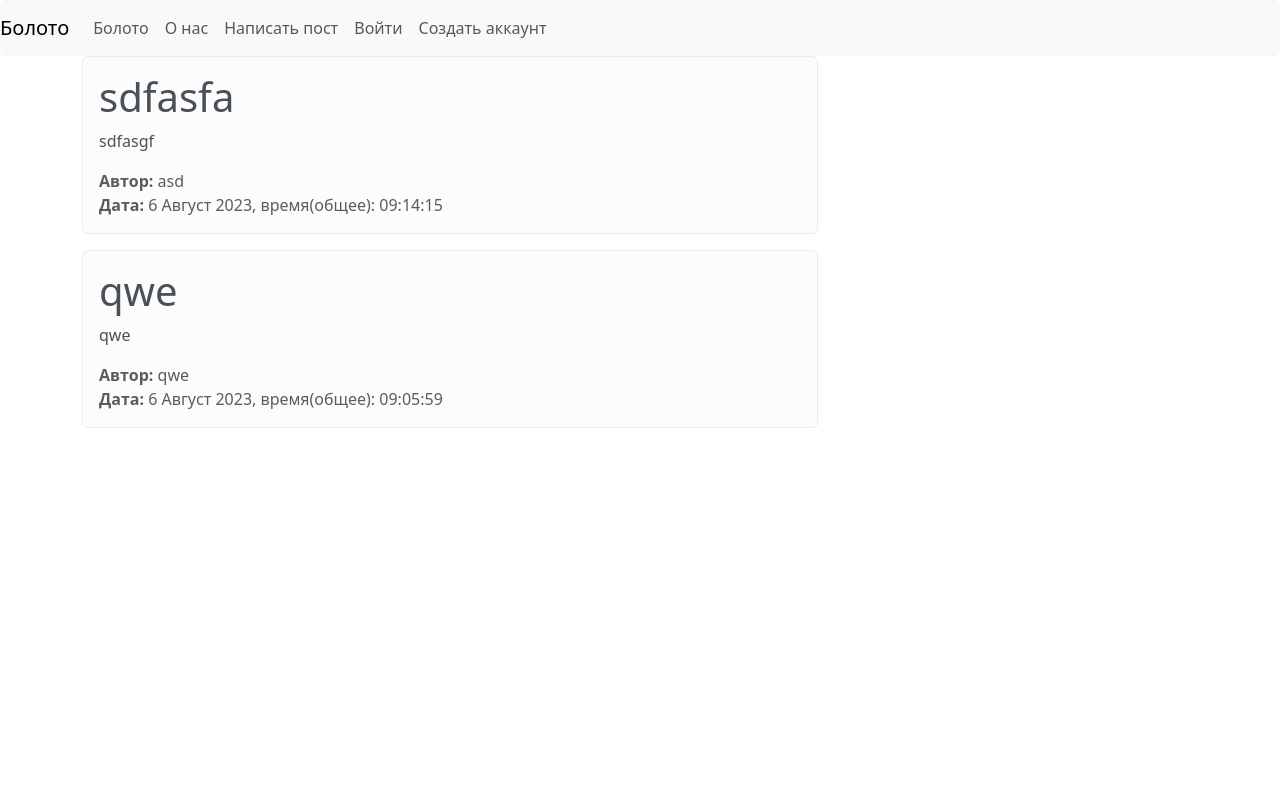
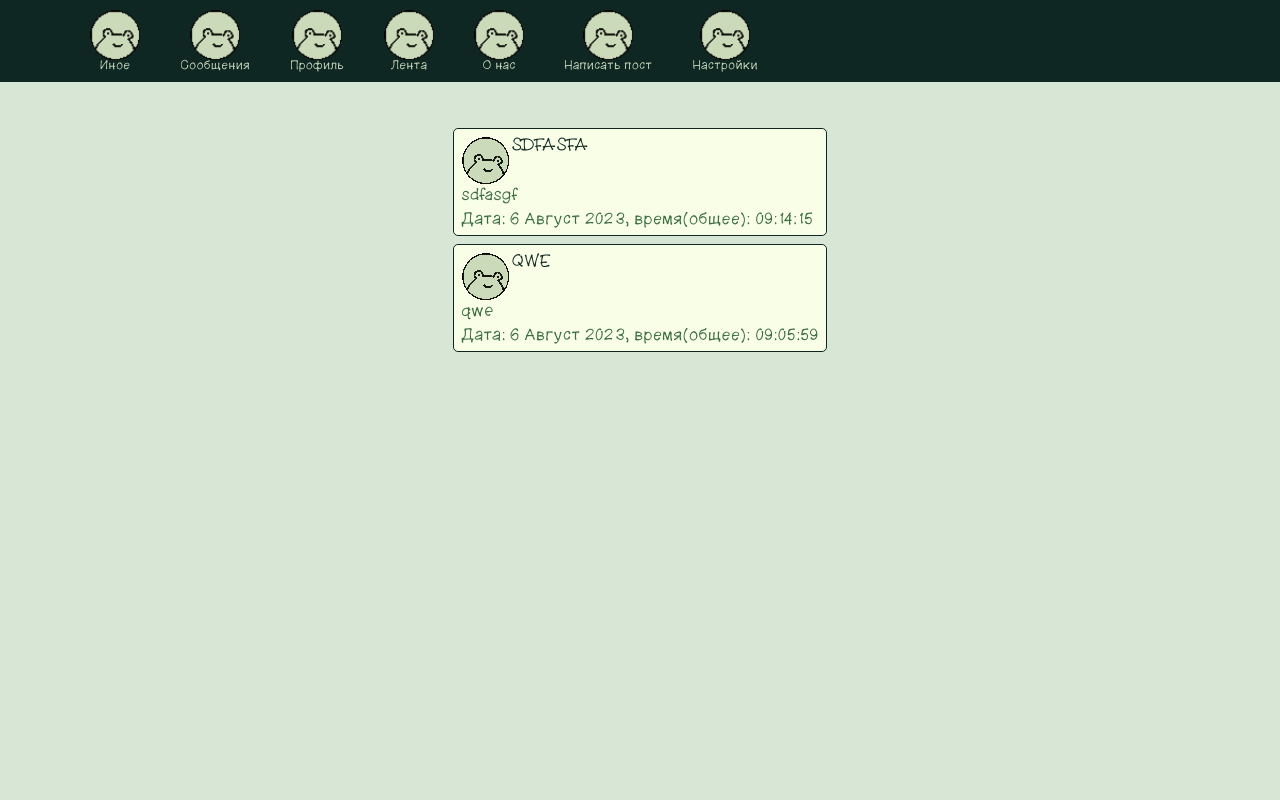
Before and after one commit to Teimir/Boloto, a Django app: page /boloto/ in a window 1280 px wide. Run offline with Django 4.2, Linux system fonts and the light colour scheme; data comes from the database, SQL or seed files in the repository.

Commit message:
Обновление стилей
от GleckStar

```diff
--- /dev/null
+++ b/blog/static/css/header.css
@@ -0,0 +1,218 @@
+.header {
+    position: fixed;
+    top: 0;
+    left: 0;
+    width: 100%;
+    z-index: 10;
+    background-color: var(--header-color);
+}
+
+.header_container {
+    max-width: 1200px;
+    margin: 0 auto;
+    display: flex;
+    padding: 0px 30px;
+    align-items: center;
+    justify-content: space-between;
+    min-height: 70px;
+}
+
+.header_logo {
+    border-radius: 10%;
+    background-image: url(../img/logo.png);
+    background-repeat: no-repeat;
+    background-size: contain;
+    position: relative;
+    z-index: 5;
+    width: 50px;
+    height: 50px;
+}
+
+.menu_list>li {
+    position: relative;
+}
+
+.menu_item {
+    display: flex;
+    flex-direction: column;
+    color: var(--text_header-color);
+    font-size: 12px;
+    align-items: center;
+}
+
+.menu_item_logo {
+    border-radius: 10%;
+    background-image: url(../img/logo.png);
+    background-repeat: no-repeat;
+    background-size: contain;
+    position: relative;
+    z-index: 5;
+    width: 50px;
+    height: 50px;
+}
+
+
+.menu_list>li:hover,
+.menu_list>li:hover .menu_item_text {
+    background-color: var(--menu_button_active-color);
+    color: var(--header-color);
+    border-radius: 10px;
+}
+
+/*.menu_sub-list {
+    position: absolute;
+    top: 100%;
+    right: 0;
+    background-color: var(--menu_button_active-color);
+    padding: 5px 0px 5px 0px;
+    min-width: 220px;
+}
+*/
+/*
+.menu_sub-list li {
+    padding: 5px 15px 5px 15px;
+    cursor: pointer;
+}
+
+.menu_sub-list li:hover {
+    background-color: var(--header-color);
+}
+
+.menu_sub-item {
+    color: #fff;
+}
+*/
+
+@media (min-width: 767px) {
+    .menu_list {
+        display: flex;
+        align-items: center;
+    }
+
+    .menu_list>li {
+        margin: 10px 20px;
+    }
+
+    .menu_sub-list {
+        opacity: 0;
+        visibility: hidden;
+        pointer-events: none;
+        transform: translate(0px, 3px);
+        transition: all 0.3s ease 0s;
+    }
+
+    .menu_list>li:hover .menu_sub-list {
+        opacity: 1;
+        visibility: visible;
+        transform: translate(0px, 0px);
+        pointer-events: all;
+    }
+}
+
+@media (max-width: 767px) {
+    .menu_icon {
+        z-index: 5;
+        display: block;
+        position: relative;
+        width: 30px;
+        height: 18px;
+        cursor: pointer;
+    }
+
+    .menu_icon span,
+    .menu_icon::before,
+    .menu_icon::after {
+        left: 0;
+        position: absolute;
+        height: 10%;
+        width: 100%;
+        transition: all 0.3s ease 0s;
+        background-color: var(--text_header-color);
+    }
+
+    .menu_icon::before,
+    .menu_icon::after {
+        content: "";
+    }
+
+    .menu_icon::before {
+        top: 0;
+    }
+
+    .menu_icon::after {
+        bottom: 0;
+    }
+
+    .menu_icon span {
+        top: 50%;
+        transform: scale(1) translate(0px, -50%);
+    }
+
+    .menu_icon._active span {
+        transform: scale(0) translate(0px, -50%);
+    }
+
+    .menu_icon._active::before {
+        top: 50%;
+        transform: rotate(-45deg) translate(0px, -50%);
+    }
+
+    .menu_icon._active::after {
+        bottom: 50%;
+        transform: rotate(45deg) translate(0px, 50%);
+    }
+
+    .menu_body {
+        position: fixed;
+        top: -100%;
+        left: 0;
+        width: 100%;
+        height: 100%;
+        background-color: rgba(20, 20, 20, 0.9);
+        padding: 100px 30px 30px 30px;
+        transition: top 0.3s ease 0s;
+        overflow: auto;
+    }
+
+    .menu_body._active {
+        top: 0;
+    }
+
+    .menu_body::before {
+        content: "";
+        position: fixed;
+        width: 100%;
+        top: 0;
+        left: 0;
+        height: 70px;
+        background-color: var(--header-color);
+        z-index: 5;
+    }
+
+    .menu_list>li {
+        flex-wrap: wrap;
+    }
+
+    .menu_list>li:last-child {
+        margin-bottom: 0;
+    }
+
+    .menu_list>li:hover .menu_sub-list {
+        display: block;
+    }
+
+    .menu_item {
+        font-size: 20px;
+        padding: 8px 10px;
+    }
+
+    .menu_sub-list {
+        position: relative;
+        flex: 1 1 100%;
+        display: none;
+    }
+
+    .menu_sub-item {
+        font-size: 16px;
+    }
+}
--- /dev/null
+++ b/blog/static/css/main.css
@@ -0,0 +1,55 @@
+@import url('other.css');
+@import url('header.css');
+
+:root {
+    --header_logo-color: #0E2723;
+    --header-color: #0E2723;
+    --menu_button_active-color: #C9DBBB;
+    --back-color: #D8E6D5;
+    --back_post-color: #F9FFE7;
+    --post_container_title-color: #0E2723;
+    --post_container_content-color: #396E3E;
+    --border_post-color: #0E2723;
+    --text_header-color: #C9DBBB;
+    --text-color: #396E3E;
+}
+
+.post_item {
+    background-color: var(--back_post-color);
+    border: solid 1px var(--border_post-color);
+    margin: 0.5em;
+    padding: 0.5em;
+    border-radius: 5px;
+    display: flex;
+    flex-direction: column;
+}
+
+.post_item .post_logo {
+    border-radius: 10%;
+    background-image: url(../img/logo.png);
+    background-repeat: no-repeat;
+    background-size: auto;
+    /*position: relative;*/
+    z-index: 5;
+    width: 50px;
+    height: 50px;
+    float: left;
+}
+
+.post_item .post_title {
+    color: var(--post_container_title-color);
+    text-transform: uppercase;
+    clear: right;
+}
+
+.post_item .post_container_content {
+    color: var(--post_container_content-color);
+}
+
+.post_item .post_container_date {
+    margin: 0.5em 0 0 0;
+}
+
+.body{
+   background-color: #D8E6D5;
+}
--- /dev/null
+++ b/blog/static/css/other.css
@@ -0,0 +1,78 @@
+*,
+*::before,
+*::after {
+    margin: 0;
+    padding: 0;
+    border: 0;
+    box-sizing: border-box;
+}
+
+@font-face {
+    font-family: "Skellymman";
+    font-style: normal;
+    font-weight: bold;
+    src: url("/static/font/Skellyman.ttf");
+}
+
+a {
+    text-decoration: none;
+}
+
+ul,
+ol,
+li {
+    list-style: none;
+}
+
+img {
+    vertical-align: top;
+}
+
+h1,
+h2,
+h3,
+h4,
+h5,
+h6 {
+    font-weight: inherit;
+    font-size: inherit;
+}
+
+html,
+body {
+    height: 100%;
+    line-height: 1;
+    font-size: 16px;
+    color: var(--text-color);
+    background-color: var(--back-color);
+    /*font-family: Arial, "Helvetica Neue", Helvetica, sans-serif;*/
+    font-family: "Skellymman", serif;
+}
+
+body._lock {
+    overflow: hidden;
+}
+
+.wrapper {
+    min-height: 100%;
+    background-color: var(--back-color);
+    /*background-image: linear-gradient(#303030 1px, transparent 0px), linear-gradient(90deg, #303030 1px, transparent 0px);
+    background-size: 20px 20px, 20px 20px;*/
+}
+
+/*----------------------------------------*/
+/*----------------------------------------*/
+/*----------------------------------------*/
+
+.main {
+    position: relative;
+    justify-content: normal;
+    align-content: stretch;
+    align-items: center;
+    justify-items: center;
+    padding: 120px 0 0 0;
+    /*width: 100%;*/
+    height: 100%;
+    max-width: 100%;
+    margin: 0 auto;
+}
--- a/blog/templates/blog/boloto.html
+++ b/blog/templates/blog/boloto.html
@@ -23,12 +23,17 @@
         resetTimer();
     </script>
     {% for post in news %}
-        <div class="alert alert-light">
-
-            <h1>{{ post.title }}</h1>
-            <p>{{ post.text }}</p>
-            <span class="text-muted"><b>Автор:</b> {{ post.author }}</span><br>
-            <span class="text-muted"><b>Дата:</b> {{ post.data|date:'j F Y, время(общее): H:i:s' }}</span>
+    <div class="post_item">
+        <div class="post_header">
+            <div class="post_logo"></div>
+            <div class="post_title">{{ post.title }}</div>
+        </div>
+        <div class="post_container">
+            <div class="post_container_content">{{ post.text }}</div>
+            <div class="post_container_date">
+                <b>Дата:</b> {{ post.data|date:'j F Y, время(общее): H:i:s' }}
+            </div>
+        </div>
     </div>
     {% endfor %}
 </div>
--- a/blog/templates/blog/main.html
+++ b/blog/templates/blog/main.html
@@ -1,58 +1,85 @@
-<!doctype html>
-<html lang="en">
+{% load static %}
+<!DOCTYPE html>
+<html lang="ru">
+
 <head>
-        <script>
-            console.log("Скрипт 1 отработал");
-        </script>
     <meta charset="UTF-8">
-        <meta content="width=device-width, user-scalable=no, initial-scale=1.0, maximum-scale=1.0, minimum-scale=1.0" name="viewport">
+    <meta name="viewport"
+        content="width=device-width, user-scalable=no, initial-scale=1.0, maximum-scale=1.0, minimum-scale=1.0">
     <meta content="ie=edge" http-equiv="X-UA-Compatible">
     <title>{{ title }}</title>
-        <link href="https://cdn.jsdelivr.net/npm/bootstrap@5.3.0/dist/css/bootstrap.min.css" rel="stylesheet">
+    <link rel="stylesheet" href="{% static 'css/other.css' %}" type="text/css">
+    <link rel="stylesheet" href="{% static 'css/header.css' %}" type="text/css">
+    <link rel="stylesheet" href="{% static 'css/main.css' %}" type="text/css">
+</head>
 
-    </head>
 <body>
-        <nav class="navbar navbar-expand-lg navbar-light bg-light rounded">
-            <a class="navbar-brand" href="/">Болото</a>
-            <button aria-controls="navbarsExample09" aria-expanded="false" aria-label="Toggle navigation" class="navbar-toggler" data-arget="#navbarsExample09" data-toggle="collapse" type="button">
-                <span class="navbar-toggler-icon"></span>
-            </button>
 
-            <div class="collapse navbar-collapse" id="navbarsExample09">
-                <ul class="navbar-nav mr-auto">
-                    <li class="nav-item active">
-                        <a class="nav-link" href="/boloto">Болото</a>
+    <div class="wrapper">
+        <header class="header">
+            <div class="header_container">
+                <!--<a href="" class="header_logo"></a>-->
+                <div class="header_menu menu">
+                    <div class="menu_icon">
+                        <span></span>
+                    </div>
+                    <nav class="menu_body">
+                        <ul class="menu_list">
+                            <li>
+                                <a class="menu_item" href="/other">
+                                    <div class="menu_item_logo"></div>
+                                    <div class="menu_item_text">Иное</div>
+                                </a>
                             </li>
-                    <li class="nav-item">
-                        <a class="nav-link" href="/contacts">О нас</a>
+                            <li>
+                                <a class="menu_item" href="/message">
+                                    <div class="menu_item_logo"></div>
+                                    <div class="menu_item_text">Сообщения</div>
+                                </a>
                             </li>
-                    <li class="nav-item">
-                        <a class="nav-link" href="/create">Написать пост</a>
+                            <li>
+                                <a class="menu_item" href="/profile">
+                                    <div class="menu_item_logo"></div>
+                                    <div class="menu_item_text">Профиль</div>
+                                </a>
                             </li>
-                    {% if request.user.is_authenticated %}
-                    <li class="nav-item">
-                        <a class="nav-link" href="/profile">{{request.user}}</a>
+                            <li>
+                                <a class="menu_item" href="/boloto">
+                                    <div class="menu_item_logo"></div>
+                                    <div class="menu_item_text">Лента</div>
+                                </a>
                             </li>
-                    {% else %}
-                    <li class="nav-item">
-                        <a class="nav-link" href="/login">Войти</a>
+                            <li>
+                                <a class="menu_item" href="/contacts">
+                                    <div class="menu_item_logo"></div>
+                                    <div class="menu_item_text">О нас</div>
+                                </a>
                             </li>
-                    <li class="nav-item">
-                        <a class="nav-link" href="/signup">Создать аккаунт</a>
+                            <li>
+                                <a class="menu_item" href="/create">
+                                    <div class="menu_item_logo"></div>
+                                    <div class="menu_item_text">Написать пост</div>
+                                </a>
                             </li>
-                    {% endif %}
+                            <li>
+                                <a class="menu_item" href="/settings">
+                                    <div class="menu_item_logo"></div>
+                                    <div class="menu_item_text">Настройки</div>
+                                </a>
+                            </li>
                         </ul>
+                    </nav>
                 </div>
-        </nav>
-        <main class="container">
-
-            <div class="row">
-                <div class="col-md-8">
-
+            </div>
+        </header>
+        <main class="main">
             {% block main_section %}
             {% endblock %}
+        </main>
     </div>
-            </div>
-        </main>
+
+
+    <script src="{% static 'js/header.js' %}"></script>
 </body>
+
 </html>
```
Also changed, not shown: blog/static/js/header.js (added, +53 -0 lines), blog/templates/blog/contacts.html (+5 -5 lines), blog/templates/blog/home.html (+12 -6 lines), blog/static/font/Skellyman.ttf (added), blog/static/img/logo.png (added), blog/templates/blog/create_post.html (indentation only). Lines whose indentation alone changed are shown as unchanged.
